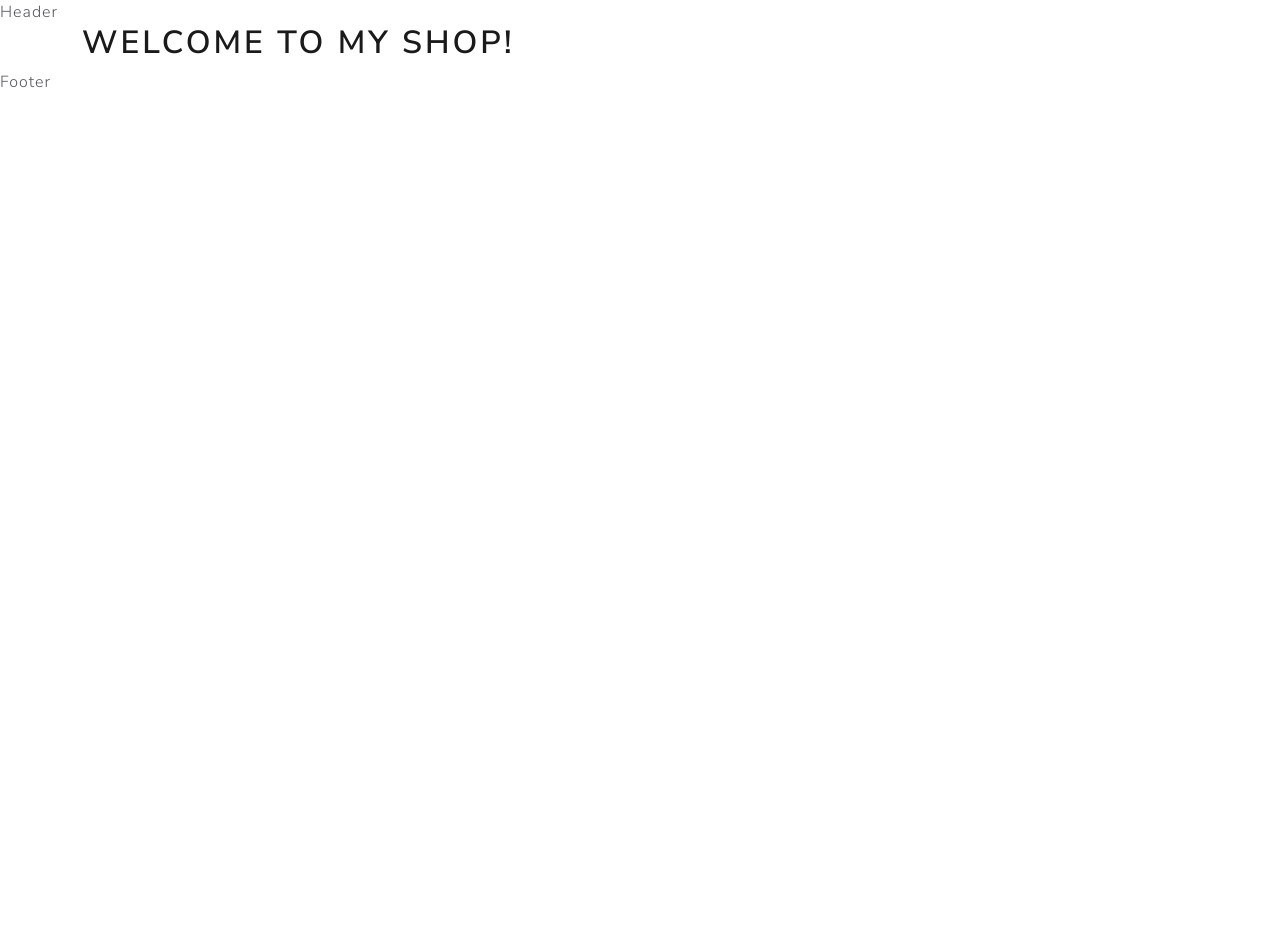
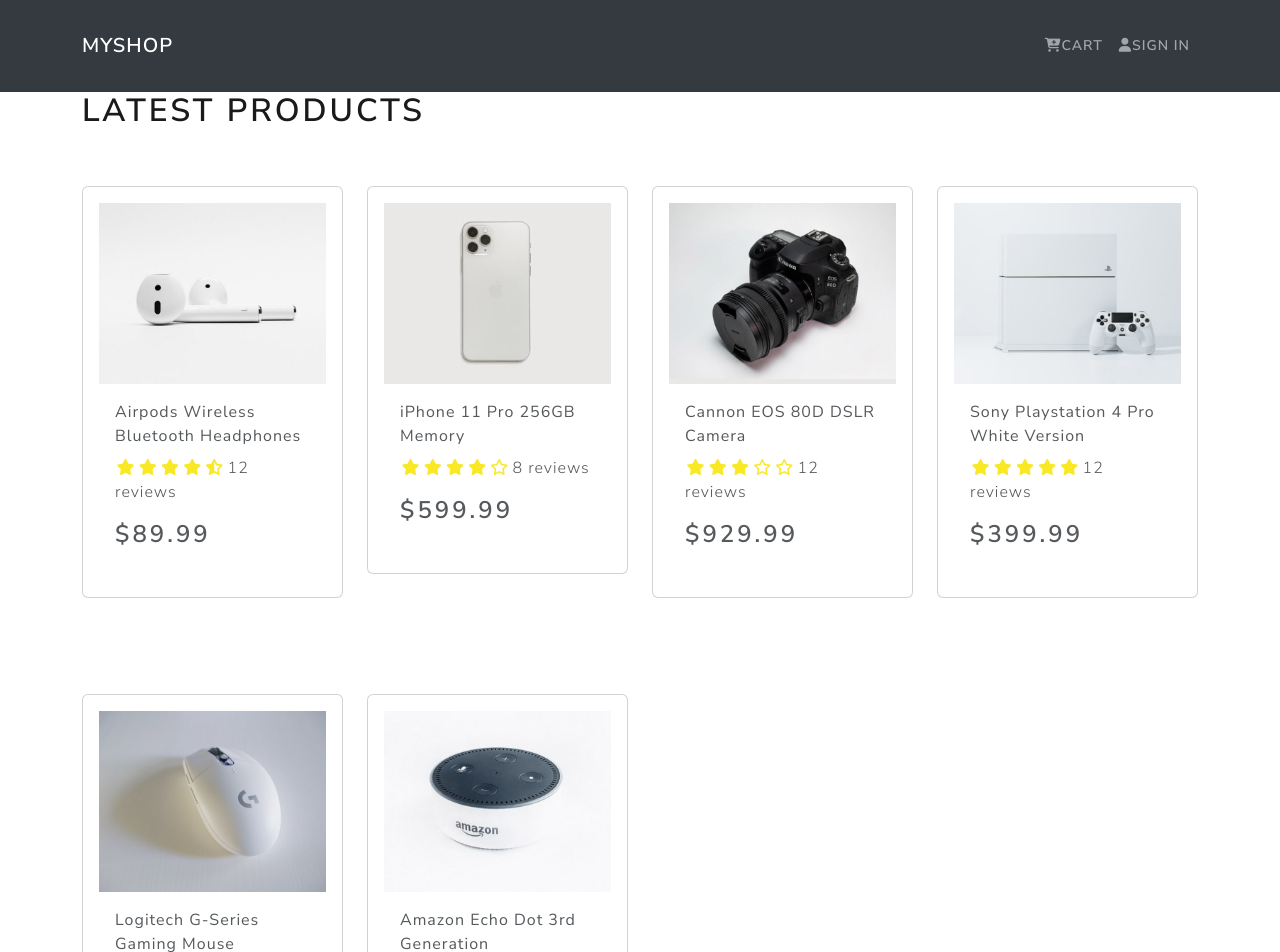
Before and after one commit to KalAcademy/MyShopC20, a React (Create React App) app in the folder frontend/: page / in a window 1280 px wide. Shown: the top 952 px of the page. Before the commit the page ends 800 px from the top, so only its background shows below. Built offline with nearby package versions, Linux system fonts and the light colour scheme.

Commit message:
Home screen, product and rating component

```diff
--- a/frontend/package.json
+++ b/frontend/package.json
@@ -6,9 +6,11 @@
     "@testing-library/jest-dom": "^5.17.0",
     "@testing-library/react": "^13.4.0",
     "@testing-library/user-event": "^13.5.0",
+    "prop-types": "^15.8.1",
     "react": "^18.3.1",
     "react-bootstrap": "^2.10.4",
     "react-dom": "^18.3.1",
+    "react-router-dom": "^6.26.1",
     "react-scripts": "5.0.1",
     "web-vitals": "^2.1.4"
   },
--- a/frontend/src/App.js
+++ b/frontend/src/App.js
@@ -1,17 +1,25 @@
 import {Container} from 'react-bootstrap'
+import {BrowserRouter as Router, Routes, Route } from 'react-router-dom'
 import Footer from './components/Footer';
 import Header from './components/Header';
+import HomeScreen from './screens/HomeScreen';
+import ProductScreen from './screens/ProductScreen';
 
 const App = () => {
   return (
     <>
+      <Router>
         <Header />
         <main>
           <Container>
-          <h1>Welcome to my shop!</h1>
+            <Routes>
+              <Route path="/" exact element={<HomeScreen />} />
+              <Route path="/product/:id" element={<ProductScreen />} />
+            </Routes>
           </Container>
         </main>
         <Footer />
+      </Router>
     </>
   );
 }
--- a/frontend/src/components/Footer.js
+++ b/frontend/src/components/Footer.js
@@ -1,8 +1,15 @@
 import React from 'react'
+import {Container, Row, Col} from 'react-bootstrap'
 
 const Footer = () => {
   return (
-    <div>Footer</div>
+    <footer>
+      <Container>
+        <Row>
+          <Col className="text-center py-3">Copyright &copy; MyShop</Col>
+        </Row>
+      </Container>
+    </footer>
   )
 }
 
--- a/frontend/src/components/Header.js
+++ b/frontend/src/components/Header.js
@@ -1,8 +1,22 @@
 import React from 'react'
+import {Container, Navbar, Nav} from 'react-bootstrap'
 
 const Header = () => {
   return (
-    <div>Header</div>
+    <header>
+      <Navbar expand="lg" bg="dark" variant="dark" >
+        <Container>
+          <Navbar.Brand href="/">MyShop</Navbar.Brand>
+          <Navbar.Toggle aria-controls='basic-navbar-nav' />
+          <Navbar.Collapse id="basic-navbar-nav">
+            <Nav className='ms-auto'>
+              <Nav.Link href="/cart"><i className='fas fa-cart-plus'></i>Cart</Nav.Link>
+              <Nav.Link href="/login"><i className='fas fa-user'></i>Sign In</Nav.Link>
+            </Nav>
+          </Navbar.Collapse>
+        </Container>
+      </Navbar>
+    </header>
   )
 }
 
--- /dev/null
+++ b/frontend/src/components/Product.js
@@ -0,0 +1,25 @@
+import React from 'react'
+import { Card } from 'react-bootstrap'
+import Rating from './Rating'
+
+const Product = ({product}) => {
+  return (
+    <Card className='my-5 p-3 rounded'>
+      <Card.Img src={product.image} variant='top' />
+
+      <Card.Body>
+        <Card.Title as='div'>
+          <strong>{product.name}</strong>
+        </Card.Title>
+        <Card.Text as='div'>
+          <Rating value={product.rating} text={`${product.numReviews} reviews`} />
+        </Card.Text>
+        <Card.Text as='h3'>
+          ${product.price}
+        </Card.Text>
+      </Card.Body>
+    </Card>
+  )
+}
+
+export default Product
--- /dev/null
+++ b/frontend/src/components/Rating.js
@@ -0,0 +1,72 @@
+import React from 'react'
+import PropTypes from 'prop-types'
+
+const Rating = ({value, text, color}) => {
+  return (
+    <div className='rating'>
+      <span>
+        <i style={{color}}
+          className={
+            value >= 1
+              ? 'fas fa-star'
+              : value >= 0.5
+              ? 'fas fa-star-half-alt'
+              : 'far fa-star'
+          }></i>
+      </span>
+      <span>
+        <i style={{color}}
+          className={
+            value >= 2
+              ? 'fas fa-star'
+              : value >= 1.5
+              ? 'fas fa-star-half-alt'
+              : 'far fa-star'
+          }></i>
+      </span>
+      <span>
+        <i style={{color}}
+          className={
+            value >= 3
+              ? 'fas fa-star'
+              : value >= 2.5
+              ? 'fas fa-star-half-alt'
+              : 'far fa-star'
+          }></i>
+      </span>
+      <span>
+        <i style={{color}}
+          className={
+            value >= 4
+              ? 'fas fa-star'
+              : value >= 3.5
+              ? 'fas fa-star-half-alt'
+              : 'far fa-star'
+          }></i>
+      </span>
+      <span>
+        <i style={{color}}
+          className={
+            value >= 5
+              ? 'fas fa-star'
+              : value >= 4.5
+              ? 'fas fa-star-half-alt'
+              : 'far fa-star'
+          }></i>
+      </span>
+      <span>{text}</span>
+    </div>
+  )
+}
+
+Rating.defaultProps={
+  color: '#f8e825'
+}
+
+Rating.propTypes = {
+  value: PropTypes.number.isRequired,
+  text: PropTypes.string.isRequired,
+  color: PropTypes.string
+}
+
+export default Rating
--- a/frontend/src/index.css
+++ b/frontend/src/index.css
@@ -11,3 +11,13 @@
   font-family: source-code-pro, Menlo, Monaco, Consolas, 'Courier New',
     monospace;
 }
+main{
+  min-height: 80vh;
+}
+.rating span{
+  margin: 0.1rem;
+}
+
+h3 {
+  padding: 1rem 0;
+}
--- /dev/null
+++ b/frontend/src/products.js
@@ -0,0 +1,82 @@
+const products = [
+  {
+    _id: '1',
+    name: 'Airpods Wireless Bluetooth Headphones',
+    image: '/images/airpods.jpg',
+    description:
+      'Bluetooth technology lets you connect it with compatible devices wirelessly High-quality AAC audio offers immersive listening experience Built-in microphone allows you to take calls while working',
+    brand: 'Apple',
+    category: 'Electronics',
+    price: 89.99,
+    countInStock: 10,
+    rating: 4.5,
+    numReviews: 12,
+  },
+  {
+    _id: '2',
+    name: 'iPhone 11 Pro 256GB Memory',
+    image: '/images/phone.jpg',
+    description:
+      'Introducing the iPhone 11 Pro. A transformative triple-camera system that adds tons of capability without complexity. An unprecedented leap in battery life',
+    brand: 'Apple',
+    category: 'Electronics',
+    price: 599.99,
+    countInStock: 7,
+    rating: 4.0,
+    numReviews: 8,
+  },
+  {
+    _id: '3',
+    name: 'Cannon EOS 80D DSLR Camera',
+    image: '/images/camera.jpg',
+    description:
+      'Characterized by versatile imaging specs, the Canon EOS 80D further clarifies itself using a pair of robust focusing systems and an intuitive design',
+    brand: 'Cannon',
+    category: 'Electronics',
+    price: 929.99,
+    countInStock: 5,
+    rating: 3,
+    numReviews: 12,
+  },
+  {
+    _id: '4',
+    name: 'Sony Playstation 4 Pro White Version',
+    image: '/images/playstation.jpg',
+    description:
+      'The ultimate home entertainment center starts with PlayStation. Whether you are into gaming, HD movies, television, music',
+    brand: 'Sony',
+    category: 'Electronics',
+    price: 399.99,
+    countInStock: 11,
+    rating: 5,
+    numReviews: 12,
+  },
+  {
+    _id: '5',
+    name: 'Logitech G-Series Gaming Mouse',
+    image: '/images/mouse.jpg',
+    description:
+      'Get a better handle on your games with this Logitech LIGHTSYNC gaming mouse. The six programmable buttons allow customization for a smooth playing experience',
+    brand: 'Logitech',
+    category: 'Electronics',
+    price: 49.99,
+    countInStock: 7,
+    rating: 3.5,
+    numReviews: 10,
+  },
+  {
+    _id: '6',
+    name: 'Amazon Echo Dot 3rd Generation',
+    image: '/images/alexa.jpg',
+    description:
+      'Meet Echo Dot - Our most popular smart speaker with a fabric design. It is our most compact smart speaker that fits perfectly into small space',
+    brand: 'Amazon',
+    category: 'Electronics',
+    price: 29.99,
+    countInStock: 0,
+    rating: 4,
+    numReviews: 12,
+  },
+]
+
+export default products
--- /dev/null
+++ b/frontend/src/screens/HomeScreen.js
@@ -0,0 +1,21 @@
+import React from 'react'
+import products from '../products'
+import Product from '../components/Product'
+import {Col,Row} from 'react-bootstrap'
+
+const HomeScreen = () => {
+  return (
+    <>
+      <h1>Latest Products</h1>
+      <Row>
+        {products.map(p => (
+          <Col sm={12} md={6} lg={4} xl={3}>
+            <Product product={p} />
+          </Col>
+        ))}
+      </Row>
+    </>
+  )
+}
+
+export default HomeScreen
--- /dev/null
+++ b/frontend/src/screens/ProductScreen.js
@@ -0,0 +1,9 @@
+import React from 'react'
+
+const ProductScreen = () => {
+  return (
+    <div>ProductScreen</div>
+  )
+}
+
+export default ProductScreen
```
Also changed, not shown: 1 other file (tests, documents, lock files or other folders). Lines whose indentation alone changed are shown as unchanged.
